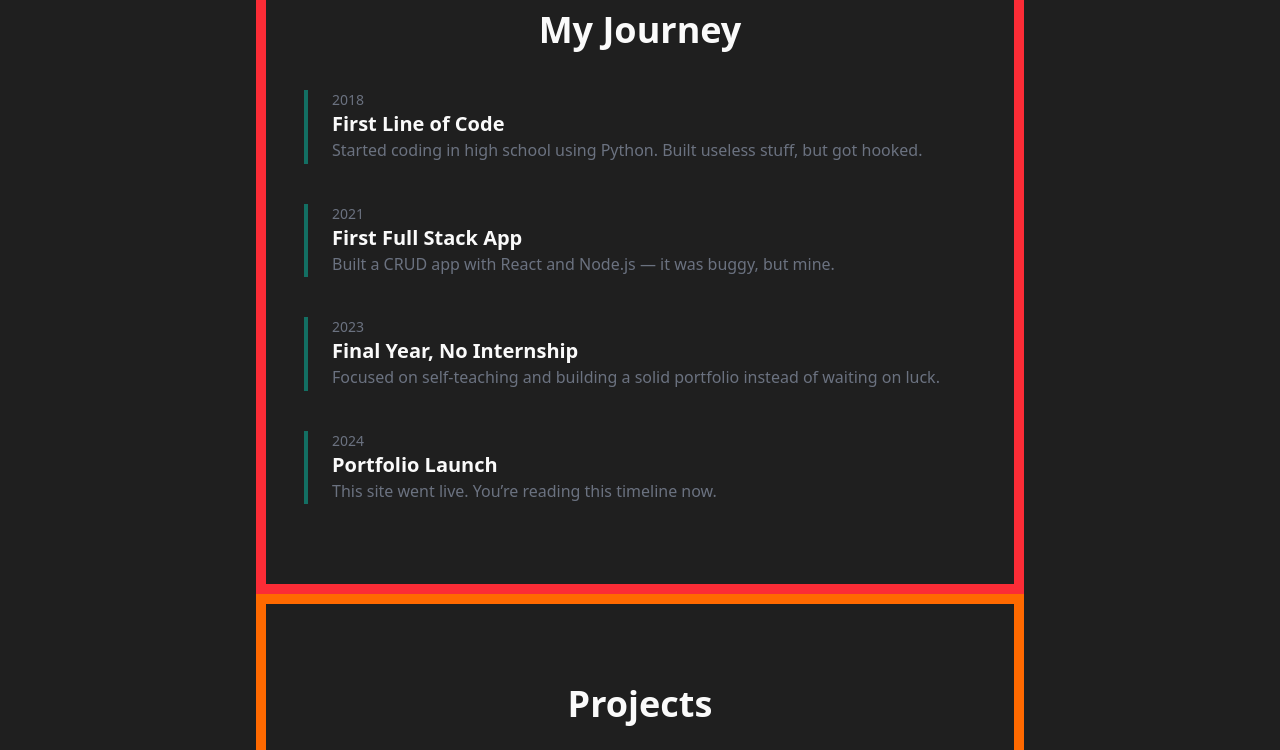
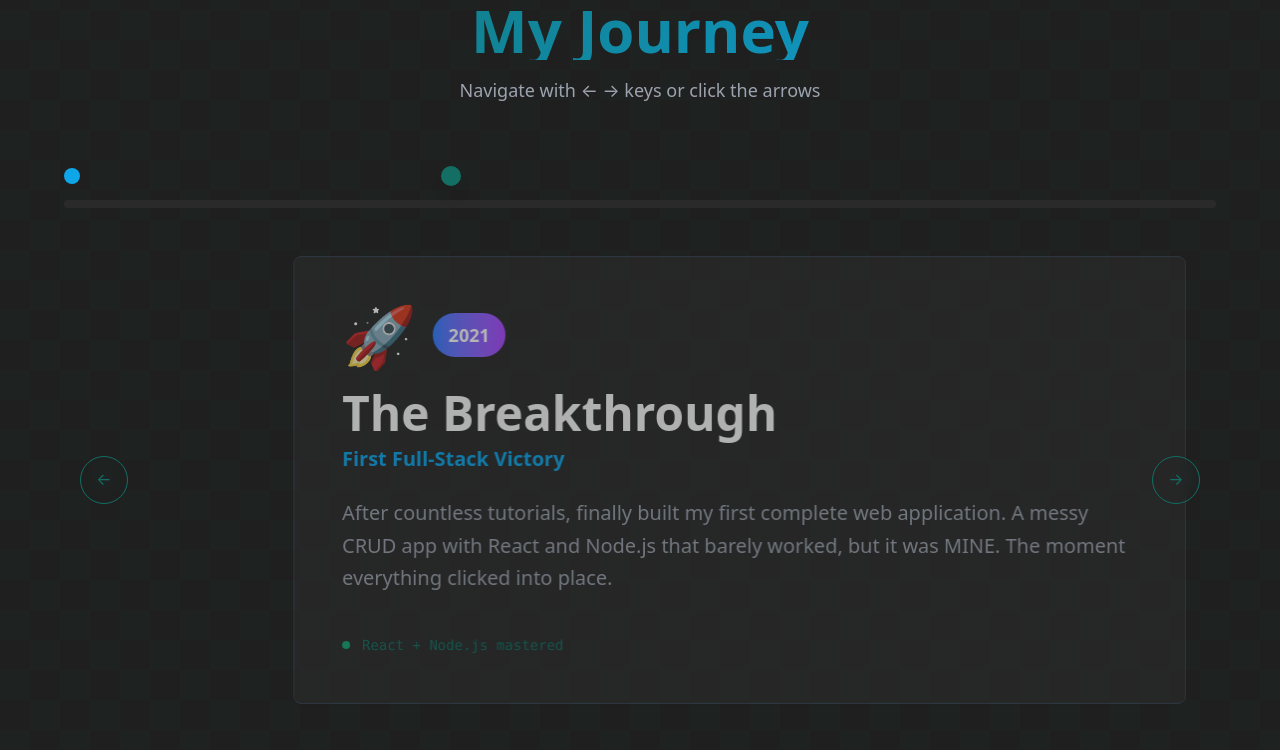
Before and after one commit to Zirins/bensonlin-dev, a Next.js app: page / in a window 1280 px wide. Shown: the part 880-1630 px from the top of the page. Built offline with nearby package versions, Linux system fonts and the light colour scheme.

Commit message:
added timeline

```diff
--- a/src/components/Timeline.tsx
+++ b/src/components/Timeline.tsx
@@ -1,55 +1,272 @@
+// src/components/Timeline.tsx
 "use client";
 
-import React from "react";
-import { motion } from "framer-motion";
+import React, { useState, useEffect, useCallback } from "react";
+import { motion, AnimatePresence } from "framer-motion";
 
-const timeline = [
+const timelineData = [
   {
     year: "2018",
-    title: "First Line of Code",
+    title: "The Spark",
+    subtitle: "First Lines of Code",
     description:
-      "Started coding in high school using Python. Built useless stuff, but got hooked.",
+      "Discovered Python in high school computer science class. Built my first 'Hello World' and immediately knew I wanted to do this forever. Spent nights coding random projects that made no sense but felt like magic.",
+    icon: "⚡",
+    color: "from-yellow-500 to-orange-500",
+    achievement: "Built 15+ random Python scripts",
   },
   {
     year: "2021",
-    title: "First Full Stack App",
+    title: "The Breakthrough",
+    subtitle: "First Full-Stack Victory",
     description:
-      "Built a CRUD app with React and Node.js — it was buggy, but mine.",
+      "After countless tutorials, finally built my first complete web application. A messy CRUD app with React and Node.js that barely worked, but it was MINE. The moment everything clicked into place.",
+    icon: "🚀",
+    color: "from-blue-500 to-purple-500",
+    achievement: "React + Node.js mastered",
   },
   {
     year: "2023",
-    title: "Final Year, No Internship",
+    title: "The Grind",
+    subtitle: "Self-Taught Hustle",
     description:
-      "Focused on self-teaching and building a solid portfolio instead of waiting on luck.",
+      "Senior year, no internship offers. Instead of waiting around, I doubled down on self-learning. Built projects, studied system design, and focused on becoming the developer I wanted to hire.",
+    icon: "💪",
+    color: "from-red-500 to-pink-500",
+    achievement: "10+ portfolio projects completed",
   },
   {
     year: "2024",
-    title: "Portfolio Launch",
-    description: "This site went live. You’re reading this timeline now.",
+    title: "The Launch",
+    subtitle: "Portfolio Goes Live",
+    description:
+      "You're experiencing the culmination of my journey right now. This portfolio represents not just my skills, but my story. From curious beginner to confident full-stack developer.",
+    icon: "🎯",
+    color: "from-green-500 to-emerald-500",
+    achievement: "You're reading this!",
   },
 ];
 
 export default function Timeline() {
+  const [currentIndex, setCurrentIndex] = useState(0);
+  const [isAutoPlaying, setIsAutoPlaying] = useState(true);
+  const [showHint, setShowHint] = useState(false);
+
+  const nextMoment = useCallback(() => {
+    setCurrentIndex((prev) => (prev + 1) % timelineData.length);
+  }, []);
+
+  const prevMoment = useCallback(() => {
+    setCurrentIndex(
+      (prev) => (prev - 1 + timelineData.length) % timelineData.length,
+    );
+  }, []);
+
+  // Keyboard navigation
+  useEffect(() => {
+    const handleKeyPress = (e: KeyboardEvent) => {
+      if (e.key === "ArrowRight") {
+        e.preventDefault();
+        nextMoment();
+        setIsAutoPlaying(false);
+      } else if (e.key === "ArrowLeft") {
+        e.preventDefault();
+        prevMoment();
+        setIsAutoPlaying(false);
+      }
+    };
+
+    window.addEventListener("keydown", handleKeyPress);
+    return () => window.removeEventListener("keydown", handleKeyPress);
+  }, [nextMoment, prevMoment]);
+
+  // Auto-play with hint system
+  useEffect(() => {
+    if (!isAutoPlaying) return;
+
+    const hintTimer = setTimeout(() => {
+      setShowHint(true);
+    }, 3000);
+
+    const autoTimer = setTimeout(() => {
+      nextMoment();
+      setShowHint(false);
+    }, 5000);
+
+    return () => {
+      clearTimeout(hintTimer);
+      clearTimeout(autoTimer);
+    };
+  }, [currentIndex, isAutoPlaying, nextMoment]);
+
+  const currentMoment = timelineData[currentIndex];
+
   return (
-    <section className="py-20 px-6 bg-background text-foreground border-10 border-red-500 mx-auto max-w-3xl">
-      <h2 className="text-4xl font-bold mb-10 text-center">My Journey</h2>
-      <div className="flex flex-col gap-10 max-w-2xl mx-auto">
-        {timeline.map((event, index) => (
-          <motion.div
-            key={index}
-            initial={{ opacity: 0, y: 30 }}
-            whileInView={{ opacity: 1, y: 0 }}
-            transition={{ duration: 0.6, ease: "easeOut" }}
-            viewport={{ once: true, amount: 0.2 }}
-            className="relative border-l-4 border-accent pl-6"
+    <section className="relative min-h-screen bg-background flex flex-col justify-center px-6 py-20 overflow-hidden">
+      {/* Background Pattern */}
+      <div className="absolute inset-0 opacity-5">
+        <div
+          className="w-full h-full"
+          style={{
+            backgroundImage: `linear-gradient(45deg, var(--color-accent) 25%, transparent 25%),
+                           linear-gradient(-45deg, var(--color-accent) 25%, transparent 25%),
+                           linear-gradient(45deg, transparent 75%, var(--color-accent) 75%),
+                           linear-gradient(-45deg, transparent 75%, var(--color-accent) 75%)`,
+            backgroundSize: "60px 60px",
+            backgroundPosition: "0 0, 0 30px, 30px -30px, -30px 0px",
+          }}
+        />
+      </div>
+
+      <div className="relative z-10 max-w-6xl mx-auto w-full">
+        {/* Header */}
+        <div className="text-center mb-16">
+          <motion.h2
+            initial={{ opacity: 0, y: -20 }}
+            animate={{ opacity: 1, y: 0 }}
+            className="text-5xl md:text-6xl font-bold gradient-text mb-4"
           >
-            <div className="text-sm text-muted">{event.year}</div>
-            <div className="text-xl font-semibold text-foreground">
-              {event.title}
-            </div>
-            <div className="text-muted">{event.description}</div>
-          </motion.div>
-        ))}
+            My Journey
+          </motion.h2>
+          <p className="text-muted-foreground text-lg">
+            Navigate with ← → keys or click the arrows
+          </p>
+        </div>
+
+        {/* Progress Bar */}
+        <div className="mb-12">
+          <div className="flex justify-between items-center mb-4">
+            {timelineData.map((_, index) => (
+              <button
+                key={index}
+                onClick={() => {
+                  setCurrentIndex(index);
+                  setIsAutoPlaying(false);
+                }}
+                className={`w-4 h-4 rounded-full transition-all duration-300 ${
+                  index === currentIndex
+                    ? "bg-accent scale-125 shadow-lg"
+                    : index < currentIndex
+                      ? "bg-secondary"
+                      : "bg-muted"
+                }`}
+              />
+            ))}
+          </div>
+          <div className="w-full bg-surface rounded-full h-2 overflow-hidden">
+            <motion.div
+              className="h-full bg-gradient-to-r from-accent to-secondary rounded-full"
+              initial={{ width: 0 }}
+              animate={{
+                width: `${((currentIndex + 1) / timelineData.length) * 100}%`,
+              }}
+              transition={{ duration: 0.5, ease: "easeOut" }}
+            />
+          </div>
+        </div>
+
+        {/* Main Timeline Card */}
+        <div className="relative">
+          <AnimatePresence mode="wait">
+            <motion.div
+              key={currentIndex}
+              initial={{ opacity: 0, x: 300, rotateY: -15 }}
+              animate={{ opacity: 1, x: 0, rotateY: 0 }}
+              exit={{ opacity: 0, x: -300, rotateY: 15 }}
+              transition={{ duration: 0.6, ease: "easeInOut" }}
+              className="theme-card p-8 md:p-12 mx-auto max-w-4xl"
+              style={{ perspective: "1000px" }}
+            >
+              {/* Year Badge */}
+              <div className="flex items-center gap-4 mb-6">
+                <div className={`text-6xl`}>{currentMoment.icon}</div>
+                <div>
+                  <div
+                    className={`inline-block px-4 py-2 rounded-full text-white font-bold text-lg bg-gradient-to-r ${currentMoment.color}`}
+                  >
+                    {currentMoment.year}
+                  </div>
+                </div>
+              </div>
+
+              {/* Content */}
+              <div className="space-y-6">
+                <div>
+                  <h3 className="text-4xl md:text-5xl font-bold text-foreground mb-2">
+                    {currentMoment.title}
+                  </h3>
+                  <p className="text-xl text-secondary font-semibold">
+                    {currentMoment.subtitle}
+                  </p>
+                </div>
+
+                <p className="text-lg md:text-xl text-muted-foreground leading-relaxed">
+                  {currentMoment.description}
+                </p>
+
+                <div className="flex items-center gap-3 pt-4">
+                  <div className="w-2 h-2 rounded-full bg-success animate-pulse" />
+                  <span className="text-sm font-mono text-accent">
+                    {currentMoment.achievement}
+                  </span>
+                </div>
+              </div>
+            </motion.div>
+          </AnimatePresence>
+
+          {/* Navigation Arrows */}
+          <button
+            onClick={() => {
+              prevMoment();
+              setIsAutoPlaying(false);
+            }}
+            className="absolute left-4 top-1/2 -translate-y-1/2 w-12 h-12 rounded-full bg-surface/80 backdrop-blur-sm border border-accent/20 flex items-center justify-center text-accent hover:bg-accent hover:text-accent-foreground transition-all duration-200 hover:scale-110"
+          >
+            ←
+          </button>
+
+          <button
+            onClick={() => {
+              nextMoment();
+              setIsAutoPlaying(false);
+            }}
+            className={`absolute right-4 top-1/2 -translate-y-1/2 w-12 h-12 rounded-full bg-surface/80 backdrop-blur-sm border border-accent/20 flex items-center justify-center text-accent hover:bg-accent hover:text-accent-foreground transition-all duration-200 hover:scale-110 ${
+              showHint ? "animate-pulse ring-2 ring-accent/50" : ""
+            }`}
+          >
+            →
+          </button>
+        </div>
+
+        {/* Timeline Counter */}
+        <div className="text-center mt-12">
+          <div className="inline-flex items-center gap-4 bg-surface/50 backdrop-blur-sm rounded-full px-6 py-3 border border-divider">
+            <span className="text-sm text-muted">
+              {currentIndex + 1} of {timelineData.length}
+            </span>
+            <div className="w-px h-4 bg-divider" />
+            <span className="text-sm text-muted-foreground">
+              {isAutoPlaying ? "Auto-playing" : "Manual control"}
+            </span>
+            {!isAutoPlaying && (
+              <button
+                onClick={() => setIsAutoPlaying(true)}
+                className="text-xs bg-accent text-accent-foreground px-3 py-1 rounded-full hover:bg-accent/80 transition-colors"
+              >
+                Resume auto
+              </button>
+            )}
+          </div>
+        </div>
+
+        {/* Keyboard Hint */}
+        <motion.div
+          initial={{ opacity: 0 }}
+          animate={{ opacity: showHint ? 1 : 0 }}
+          className="fixed bottom-8 right-8 bg-accent text-accent-foreground px-4 py-2 rounded-lg text-sm font-medium shadow-lg"
+        >
+          Press → to continue
+        </motion.div>
       </div>
     </section>
   );
```
